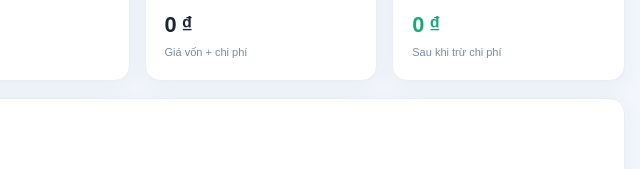
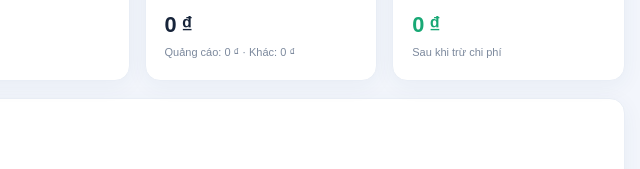
Before and after one commit to Kai-Zin/mysales, a plain HTML site: page index.html in a window 1280 px wide. Shown: the part 320-489 px from the top of the page, 625-1265 px from the left. Drawn offline with nearby package versions, Linux system fonts and the light colour scheme.

Commit message:
Update index.html

```diff
--- a/index.html
+++ b/index.html
@@ -387,7 +387,7 @@ function dashboardPage(){
  let weeks=Array.from({length:6},(_,i)=>{let d=new Date();d.setDate(d.getDate()-((d.getDay()+6)%7)-7*(5-i));let from=d.toISOString().slice(0,10),to=new Date(d.getTime()+6*86400000).toISOString().slice(0,10),os=db.orders.filter(o=>inRange(o.date,from,to)),es=db.expenses.filter(e=>inRange(e.date,from,to));return{key:from,label:'T'+(i+1),...totals(os,es)}});
  const rp=[{key:'r',label:'Doanh số',color:'#3478ee',type:'bar'},{key:'totalCost',label:'Chi phí',color:'#f29b38',type:'bar'},{key:'p',label:'Lợi nhuận',color:'#18a875',type:'line'}];
  return `<div class="welcome-strip"><div><div class="eyebrow">BẢNG ĐIỀU KHIỂN</div><h2>Xin chào! 👋</h2><p>Theo dõi tình hình kinh doanh của bạn hôm nay.</p></div></div>
- <div class="cards">${metric('Doanh thu tháng',money(mt.r),month,'↗','blue')}${metric('Số đơn hàng',String(mo.length),'Đơn trong tháng','▤','green')}${metric('Chi phí tháng',money(mt.c+mt.e),'Giá vốn + chi phí','↘','orange')}${metric('Lợi nhuận tháng',`<span class="${mt.p<0?'negative':'positive'}">${money(mt.p)}</span>`,'Sau khi trừ chi phí','◷','purple')}</div>
+ <div class="cards">${metric('Doanh thu tháng',money(mt.r),month,'↗','blue')}${metric('Số đơn hàng',String(mo.length),'Đơn trong tháng','▤','green')}${metric('Chi phí tháng',money(mt.c+mt.e),`Quảng cáo: ${money(mb.ads)} · Khác: ${money(mb.other)}`,'↘','orange')}${metric('Lợi nhuận tháng',`<span class="${mt.p<0?'negative':'positive'}">${money(mt.p)}</span>`,'Sau khi trừ chi phí','◷','purple')}</div>
  <section class="panel" style="margin-bottom:16px"><div class="panel-heading"><div><h2>Doanh thu, chi phí & lợi nhuận theo ngày</h2><p>7 ngày gần nhất</p></div></div>${analyticsChart(days,rp,true)}</section>
  <div class="dashboard-grid"><section class="panel"><h2>Chi phí tháng ${month}</h2><div class="cost-breakdown"><div class="cost-chip">Chi phí quảng cáo<strong>${money(mb.ads)}</strong></div><div class="cost-chip">Chi phí khác<strong>${money(mb.other)}</strong></div><div class="cost-chip">Giá vốn hàng bán<strong>${money(mt.c)}</strong></div></div></section><section class="panel summary-panel"><h2>Tổng kết nhanh</h2><div class="summary-stat"><span>Doanh thu tuần này</span><strong>${money(wt.r)}</strong></div><div class="summary-stat"><span>Lợi nhuận tuần này</span><strong class="${wt.p<0?'negative':'positive'}">${money(wt.p)}</strong></div><div class="summary-stat"><span>Đơn hàng tuần này</span><strong>${we.length}</strong></div><div class="summary-stat"><span>Khách hàng</span><strong>${db.customers.length}</strong></div><button class="secondary full-btn" onclick="page='reports';render()">Xem báo cáo chi tiết →</button></section></div>
  <div class="grid2 lower-grid"><section class="panel"><div class="panel-heading"><h2>Đơn hàng gần đây</h2><button class="link-btn" onclick="page='orders';render()">Xem tất cả →</button></div>${recent.length?`<div class="tablewrap"><table><thead><tr><th>Ngày</th><th>Khách hàng</th><th>Doanh thu</th><th>Lợi nhuận</th></tr></thead><tbody>${recent.map(o=>`<tr><td>${dateFmt(o.date)}</td><td><strong>${esc(customer(o.customerId)?.name||'Khách lẻ')}</strong></td><td>${money(revenue(o))}</td><td class="${orderProfit(o)<0?'negative':'positive'}">${money(orderProfit(o))}</td></tr>`).join('')}</tbody></table></div>`:'<div class="empty">Chưa có đơn hàng. Hãy tạo đơn đầu tiên.</div>'}</section><section class="panel"><h2>Khách hàng cần chăm sóc</h2>${overdue.length?overdue.map(c=>`<div class="customerbox"><div><strong>${esc(c.name)}</strong><div class="muted">${esc(c.area||c.address||'Chưa có địa chỉ')}</div></div><span class="tag warn">${Math.floor((Date.now()-new Date(c.last+'T00:00:00'))/86400000)} ngày</span></div>`).join(''):'<div class="empty">Chưa có khách nào quá 30 ngày chưa mua.</div>'}</section></div>`
```
